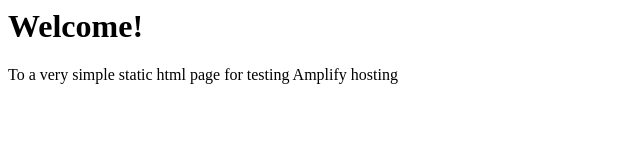
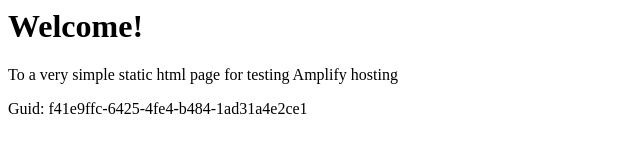
Before and after one commit to aws-aemilia-arn/Github-PR-Commit-Integration-Test-DoNotTouch-GitHubAutoBuildCanaryTest-v1-preprod-eu-north-1, a website: page src/index.html in a window 1280 px wide. Shown: the whole page, without its empty margins (0-640 px from the left). Drawn offline with Linux system fonts and the light colour scheme.

Commit message:
commit from integ tests

```diff
--- a/src/index.html
+++ b/src/index.html
@@ -1,3 +1,5 @@
+
+
 <html lang="en">
 
 <head>
@@ -10,6 +12,6 @@
 <body>
     <h1>Welcome!</h1>
     <p>To a very simple static html page for testing Amplify hosting</p>
-</body>
+    <p>Guid: f41e9ffc-6425-4fe4-b484-1ad31a4e2ce1</p></body>
 
 </html>
```
